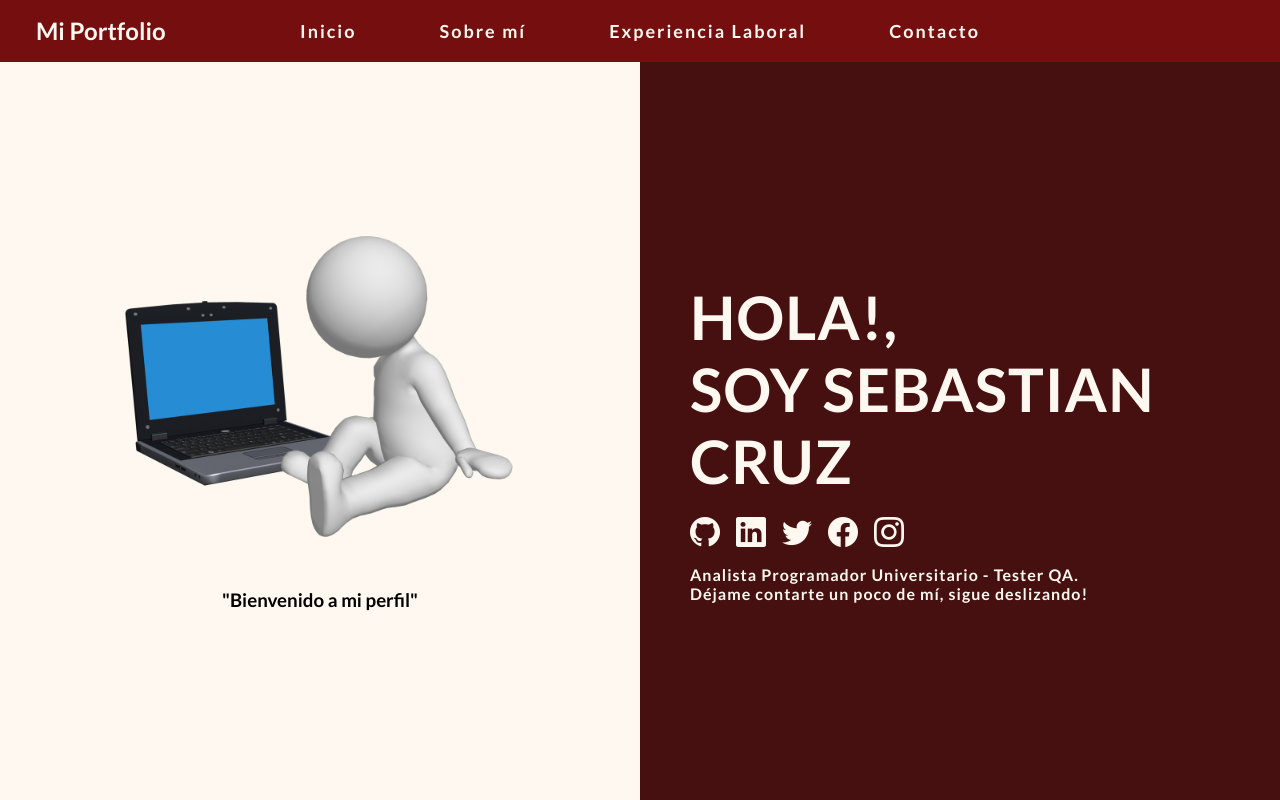
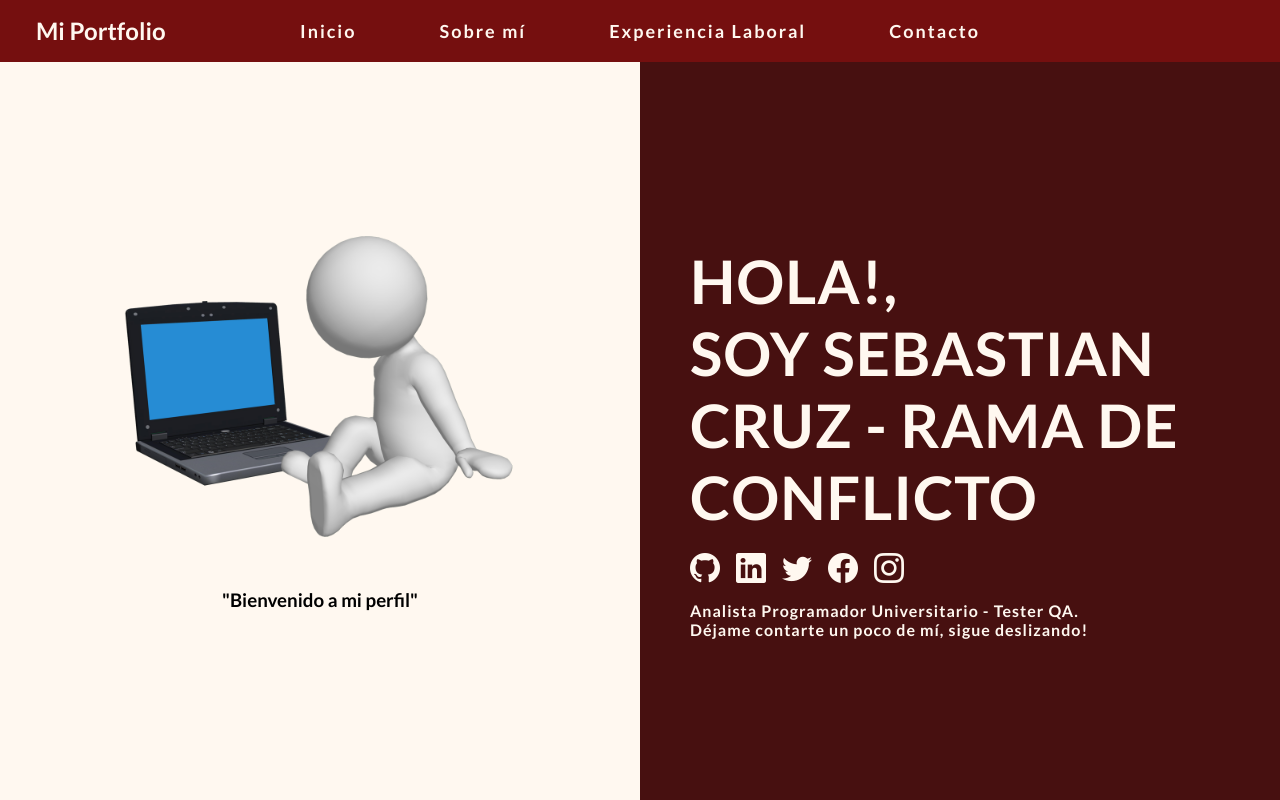
Before and after one commit to sebas1748/portfolio-template, a plain HTML site: page index.html in a window 1280 px wide. Shown: the top 800 px of the page. Drawn offline with nearby package versions, Linux system fonts and the light colour scheme.

Commit message:
cambio de nombre rdc

```diff
--- a/index.html
+++ b/index.html
@@ -38,7 +38,7 @@
     </div>
     <div class="half-section text-section">
       <div class="introduction">
-        <h1 class="title">Hola!, <br> Soy Sebastian Cruz </h1>
+        <h1 class="title">Hola!, <br> Soy Sebastian Cruz - Rama de Conflicto</h1>
         <ul class="socials">
           <li><a class="socials-icon" href="https://github.com/sebas1748/portfolio-template" target="_blank"><i class="bi bi-github"></i></a></li>
           <li><a class="socials-icon" href="https://www.linkedin.com/in/sebastian-cruz-58788818b/" target="_blank"><i class="bi bi-linkedin"></i></a></li>
```
